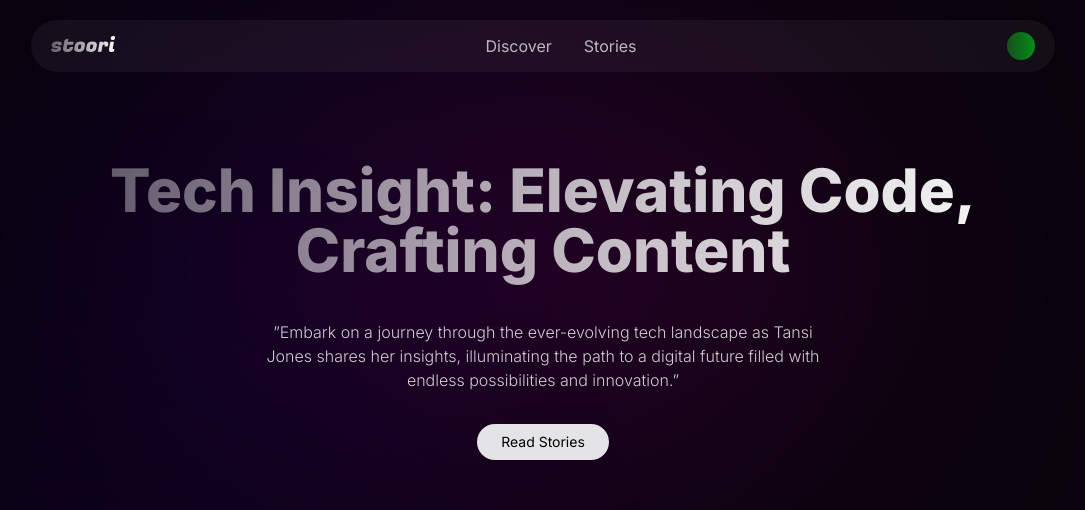
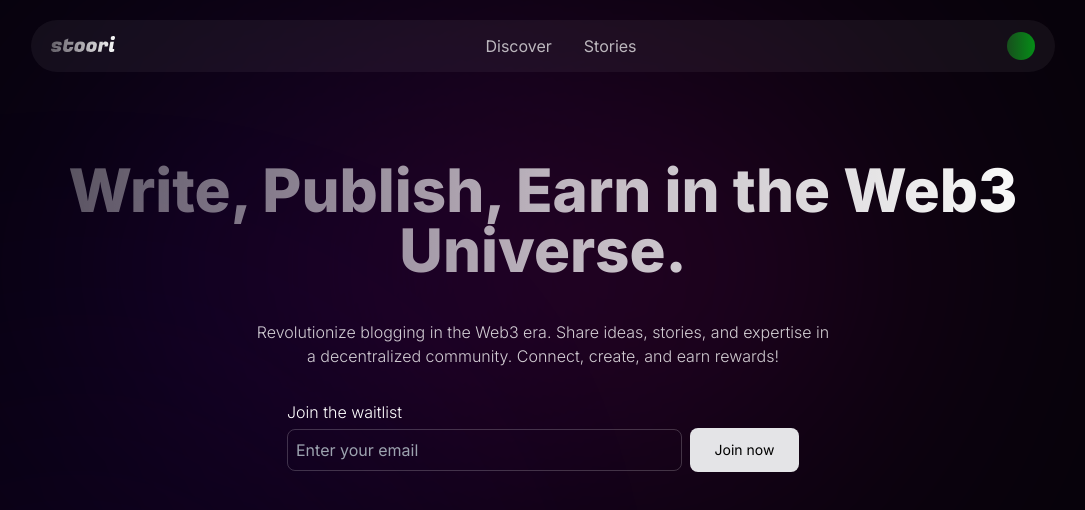
Before and after one commit to Tansi-Jones/stoori, a Next.js app: page / in a window 1280 px wide. Shown: the top 510 px of the page, without its empty margins (97-1182 px from the left). Built offline with nearby package versions, Linux system fonts and the light colour scheme.

Commit message:
update index page

```diff
--- a/src/app/page.tsx
+++ b/src/app/page.tsx
@@ -7,23 +7,36 @@ export default function Home() {
       <Navigation />
       <main className="space-y-8 my-20">
         <h1 className="p-2 text-3xl sm:text-4xl md:text-5xl leading-10 xl:text-6xl 2xl:text-7xl font-extrabold text-center bg-gradient-to-r from-white/30 via-white/70 to-white bg-clip-text text-transparent">
-          Tech Insight: Elevating Code, Crafting Content
+          Write, Publish, Earn in the Web3 Universe.
         </h1>
 
         <p className="text-center font-light w-full md:max-w-xl mx-auto text-white/80">
-          &rdquo;Embark on a journey through the ever-evolving tech landscape as
-          Tansi Jones shares her insights, illuminating the path to a digital
-          future filled with endless possibilities and innovation.&rdquo;
+          Revolutionize blogging in the Web3 era. Share ideas, stories, and
+          expertise in a decentralized community. Connect, create, and earn
+          rewards!
         </p>
 
-        <div className="flex justify-center items-center">
-          <Link
-            href="/stories"
-            className="outline-none border-none hover:bg-zinc-300 transition bg-zinc-200 rounded-full px-6 py-2 text-sm inline-block text-black"
-          >
-            Read Stories
-          </Link>
-        </div>
+        <form action="">
+          <div className="mx-auto w-full lg:w-2/3 xl:w-2/4 space-y-1">
+            <label htmlFor="waitList" className="font-light">
+              Join the waitlist
+            </label>
+            <div className="flex justify-center items-center space-x-2">
+              <input
+                type="email"
+                id="waitList"
+                placeholder="Enter your email"
+                className="block w-full border flex-grow border-white/20 bg-transparent rounded-lg p-2"
+              />
+              <button
+                type="button"
+                className="outline-none border-none hover:bg-zinc-300 transition bg-zinc-200 rounded-lg px-6 py-3 text-sm inline-block text-black w-40 lg:w-32"
+              >
+                Join now
+              </button>
+            </div>
+          </div>
+        </form>
       </main>
     </>
   );
```
